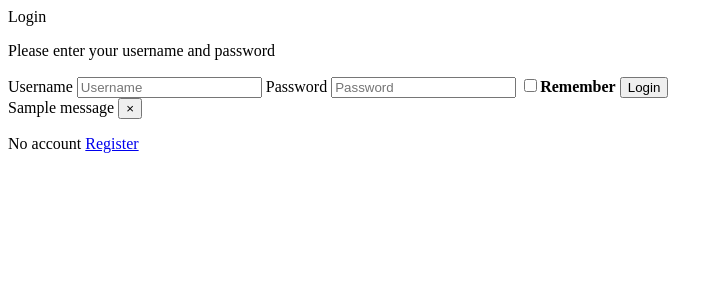
After one commit to kinan11/BD1_Projekt, a Flask app: page /login/ in a window 1280 px wide. The commit adds this page. Shown: the top 300 px of the page, without its empty margins (0-723 px from the left). Run offline with Flask 2, Linux system fonts and the light colour scheme; one stand-in notice (Sample message) is shown; some libraries are stand-ins or nearby versions.

Commit message:
logowanie

```diff
--- a/app/routes.py
+++ b/app/routes.py
@@ -6,9 +6,13 @@ from app.form import *
 
 from app.form import *
 from app.functions import *
+DB_URL = "postgres://miwsxyxa:oeMo_2pOyETz6pJlzspi-CHR7uPbWrPn@castor.db.elephantsql.com:5432/miwsxyxa"
 
 @app.route('/')
 def index():
+    if 'loggedin' in session:
+        # User is loggedin show them the home page
+        return render_template('index.html', username=session['username'])
     return render_template('index.html')
 
 #creating form to add row into the table "form_name"
@@ -58,7 +62,7 @@ def select_form(function):
 
 @app.route('/data', methods=["GET", "POST"])
 @app.route('/data/<function>', methods=["GET", "POST"])
-def data(function=0):
+def data(function=0, username='none'):
     names = []
     show = False
     records = []
@@ -132,3 +136,48 @@ def rez():
         return redirect(url_for('index'))
 
     return render_template('index')
+
+@app.route('/login/', methods=['GET', 'POST'])
+def login():
+    if request.method == 'POST' and 'username' in request.form and 'password' in request.form:
+        username = request.form['username']
+        password = request.form['password']
+        conn = psycopg2.connect(DB_URL)
+        login = "'" + str(username) + "'"
+        haslo = "'" + str(password) + "'"
+        try:
+            conn = psycopg2.connect(DB_URL)
+            with conn:
+                with conn.cursor() as cursor:
+                    cursor.execute(f"SELECT * FROM Osoba WHERE login = {login} AND haslo = {haslo};")
+                    account = cursor.fetchone()
+                    print(type(account))
+                    if account[0]:
+                         session['loggedin'] = True
+                         session['id'] = account[0]
+                         session['username'] = account[1]
+                         return redirect(url_for('index'))
+                    else:
+                         flash('Incorrect username/password')
+        except (Exception, psycopg2.Error) as error:
+            print("Error while fetching data from PostgreSQL", error)
+        finally:
+            conn.close()
+            print("conn closed")
+
+    return render_template('login.html')
+
+@app.route('/wyloguj/')
+def wyloguj():
+    session.clear()
+    return redirect(url_for('index'))
+
+@app.route('/bilet', methods=["GET", "POST"])
+def bilet():
+    names = []
+    show = False
+    records = []
+    names = ['Film','Kino','Data', 'Godzina', 'Przekaska', 'Napój', 'Bilet', 'Cena']
+    records =myselect("SELECT tytul,Kino.nazwa||' '||miasto,  data, godzina,przekaski.nazwa, napoje.nazwa, opis, rezerwacja.cena FROM Rezerwacja JOIN Napoje ON rezerwacja.id_napoje = Napoje.id_napoje JOIN Przekaski ON Rezerwacja.id_przekaski = Przekaski.id_przekaski JOIN Seans ON Rezerwacja.id_seans = Seans.id_seans JOIN Film ON Seans.id_film = Film.id_film JOIN Kino ON Seans.id_kino = Kino.id_kino JOIN bilet ON Rezerwacja.id_bilet = Bilet.id_bilet WHERE id_osoba = '"+str(session['id'])+"'; ")
+
+    return render_template('bilet.html', records=records, names=names)
--- /dev/null
+++ b/app/templates/login.html
@@ -0,0 +1,35 @@
+<!DOCTYPE html>
+<html>
+ <head>
+  <meta charset="utf-8">
+  <title>Login</title>
+ </head>
+ <body>
+  <div class="login-box" >
+  <div class="login-header">Login</div>
+  <div class="login-body">
+    <p>Please enter your username and password</p>
+    <form class="form-group" action="{{ url_for('login') }}" method="post">
+        <label>Username</label>
+        <input type="text" class="form-control" name="username" placeholder="Username" id="username" required>
+        <label>Password</label>
+        <input type="password" class="form-control" name="password" placeholder="Password" id="password" required>
+        <input type="checkbox" value="checked"><b>Remember</b>
+        <input type="submit" value="Login" class="form-control btn btn-success " name="">
+    </form>
+    {% with messages = get_flashed_messages()  %}
+    {% if messages %}
+    {% for message in messages %}
+    <div class="alert alert-success alert-dismissible fade show" role="alert">
+      {{ message }}
+      <button type="button" class="close" data-dismiss="alert" aria-label="Close">
+        <span aria-hidden="true">×</span>
+      </button>
+    </div>
+    {% endfor %}
+    {% endif %}
+    {% endwith %}
+    <p>No account <a href="{{ url_for('add', form_name='Osoba') }}">Register</a></p>
+  </div>
+ </div>
+ </body>
--- a/app/templates/repertuar.html
+++ b/app/templates/repertuar.html
@@ -1,7 +1,7 @@
 {% extends "index.html" %}
 
 {% block header %}
-    <h1>{% block title %}Repertuar{% endblock %}</h1>
+    <h1>{% block title %}Repertuar {{session['username']}}{% endblock %}</h1>
 {% endblock %}
 
 {% block content %}
```
Also changed, not shown: app/templates/bilet.html (added, +22 -0 lines), app/templates/index.html (+13 -2 lines).
